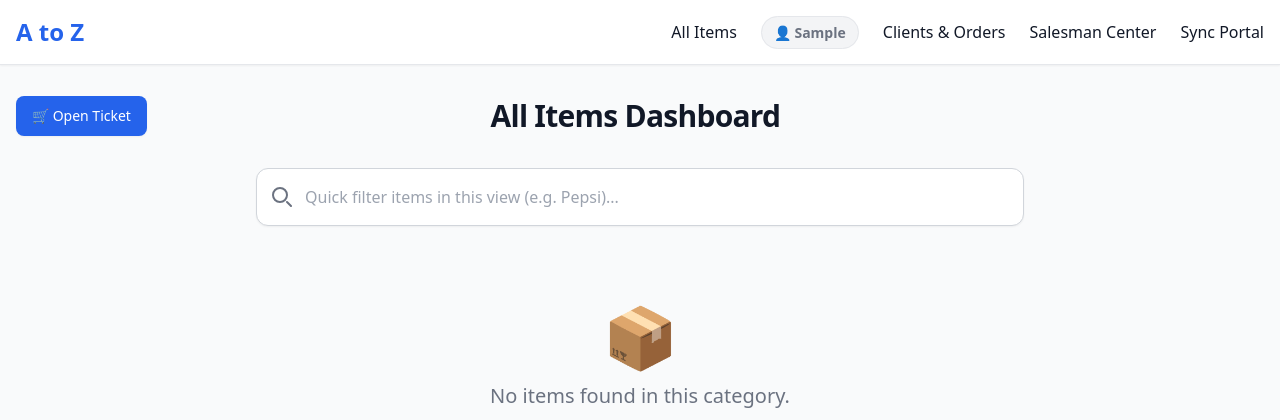
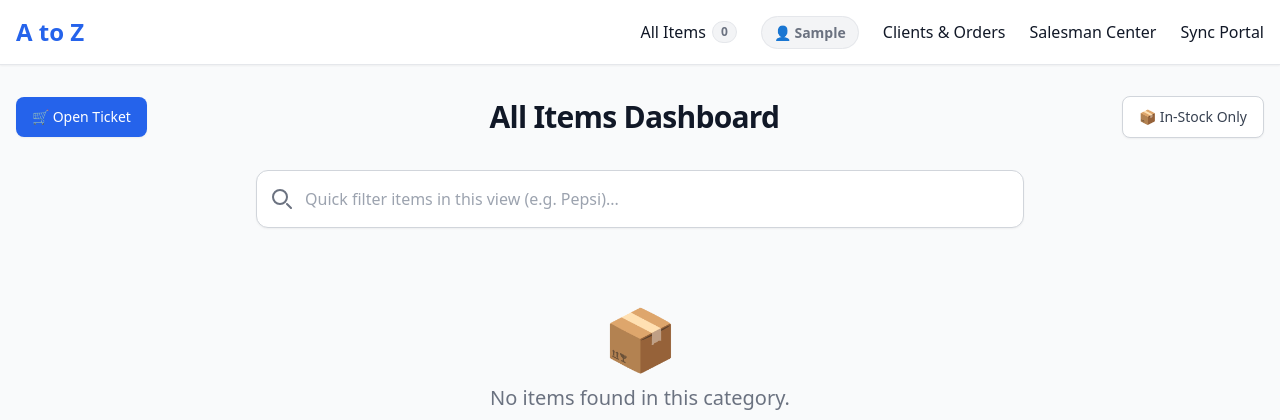
Before and after one commit to Gh-Yeh/wehbegroup, a Django app: page /all-items/ in a window 1280 px wide. Shown: the top 420 px of the page. Run offline with Django 5.2, Linux system fonts and the light colour scheme; the visitor is signed in with stand-in values (Sample User, id 1); data that the repository does not hold is empty; some libraries are stand-ins or nearby versions.

Commit message:
AddingCounter

```diff
--- a/catalog/templates/catalog/base.html
+++ b/catalog/templates/catalog/base.html
@@ -87,9 +87,14 @@
             <li>
               <a
                 href="{% url 'all_items' %}"
-                class="block py-2 px-3 text-gray-900 rounded hover:bg-gray-100 md:hover:bg-transparent md:border-0 md:hover:text-brand-600 md:p-0"
-                >All Items</a
-              >
+                class="py-2 px-3 text-gray-900 rounded hover:bg-gray-100 md:hover:bg-transparent md:border-0 md:hover:text-brand-600 md:p-0 flex items-center gap-1.5"
+                >All Items
+                {% if nav_item_count is not None %}
+                  <span class="inline-flex items-center justify-center px-2 py-0.5 text-xs font-bold text-gray-500 bg-gray-100 border border-gray-200 rounded-full">
+                    {{ nav_item_count }}
+                  </span>
+                {% endif %}
+              </a>
             </li>
 
             <!-- Visible to all logged in users (Admins & Salesmen) -->
--- a/catalog/templates/catalog/item_list.html
+++ b/catalog/templates/catalog/item_list.html
@@ -50,17 +50,37 @@
     {% endif %}
   </h1>
 
-  <!-- Right Side PDF Button (Hidden on All Items to save space) -->
+  <!-- Right Side Actions -->
+  <div class="flex items-center gap-2">
+    <!-- NEW: In-Stock Filter (Admins Only) -->
+    {% if user.is_superuser %}
+      {% if in_stock_only %}
+        <a
+          href="?in_stock=false"
+          class="text-green-800 bg-green-100 hover:bg-green-200 border border-green-300 focus:ring-4 focus:ring-green-100 font-bold rounded-lg text-sm px-4 py-2.5 shadow-sm transition-colors flex items-center gap-2"
+        >
+          ✅ Showing In-Stock
+        </a>
+      {% else %}
+        <a
+          href="?in_stock=true"
+          class="text-gray-700 bg-white hover:bg-gray-50 border border-gray-300 focus:ring-4 focus:ring-gray-100 font-medium rounded-lg text-sm px-4 py-2.5 shadow-sm transition-colors flex items-center gap-2"
+        >
+          📦 In-Stock Only
+        </a>
+      {% endif %}
+    {% endif %}
+
+    <!-- Right Side PDF Button -->
     {% if category and user.is_authenticated %}
     <a
       href="{% url 'item_list_pdf' category.id %}"
-    class="text-green-700 bg-white border border-green-600 hover:bg-green-50 focus:ring-4 focus:ring-green-100 font-medium rounded-lg text-sm px-5 py-2.5 shadow-sm transition-colors flex items-center gap-2"
+      class="text-green-700 bg-white border border-green-600 hover:bg-green-50 focus:ring-4 focus:ring-green-100 font-medium rounded-lg text-sm px-5 py-2.5 shadow-sm transition-colors flex items-center gap-2 hidden md:flex"
     >
       📄 Download PDF
     </a>
-  {% else %}
-  <div class="hidden md:block w-[140px]"></div>
     {% endif %}
+  </div>
 </div>
 
 <!-- Client-Side Category Search Bar -->
--- a/catalog/views.py
+++ b/catalog/views.py
@@ -74,6 +74,14 @@ def get_salesman_margin_percentage(user):
     return 0
 
 
+def get_nav_item_count(request):
+    """NEW: Calculates the total active items for the navbar badge, respecting the stock filter."""
+    in_stock_only = request.GET.get("in_stock") == "true"
+    if in_stock_only:
+        return Item.objects.filter(is_active=True, stock_quantity__gt=0).count()
+    return Item.objects.filter(is_active=True).count()
+
+
 # ==========================================
 # MAIN VIEWS
 # ==========================================
@@ -116,6 +124,7 @@ def category_list(request):
         "cart_items": cart_items,
         "cart_total": cart_total,
         "current_margin": get_salesman_margin_percentage(request.user),
+        "nav_item_count": get_nav_item_count(request),
     }
 
     if query:
@@ -135,8 +144,13 @@ def category_list(request):
 
 def all_items(request):
     is_ordering = request.session.get("is_ordering", False)
+    in_stock_only = request.GET.get("in_stock") == "true"
 
-    items_qs = Item.objects.filter(is_active=True).order_by(Lower("name"))
+    items_qs = Item.objects.filter(is_active=True)
+    if in_stock_only:
+        items_qs = items_qs.filter(stock_quantity__gt=0)
+
+    items_qs = items_qs.order_by(Lower("name"))
     items = apply_salesman_prices(request.user, items_qs)
 
     cart = request.session.get("ticket_cart", {})
@@ -173,7 +187,9 @@ def all_items(request):
             "cart_item_ids": cart_item_ids,
             "cart_total": cart_total,
             "is_all_items_view": True,
+            "in_stock_only": in_stock_only,
             "current_margin": get_salesman_margin_percentage(request.user),
+            "nav_item_count": get_nav_item_count(request),
         },
     )
 
@@ -181,12 +197,18 @@ def all_items(request):
 def item_list(request, category_id):
     is_ordering = request.session.get("is_ordering", False)
     category = get_object_or_404(Category, id=category_id)
+    in_stock_only = request.GET.get("in_stock") == "true"
 
     if request.user.is_authenticated and category.name == "Uncategorized":
-        # NEW: Sort by stock_quantity (highest first), then alphabetically
-        items_qs = category.items.all().order_by('-stock_quantity', Lower("name"))
+        items_qs = category.items.all()
+        if in_stock_only:
+            items_qs = items_qs.filter(stock_quantity__gt=0)
+        items_qs = items_qs.order_by('-stock_quantity', Lower("name"))
     else:
-        items_qs = category.items.filter(is_active=True).order_by(Lower("name"))
+        items_qs = category.items.filter(is_active=True)
+        if in_stock_only:
+            items_qs = items_qs.filter(stock_quantity__gt=0)
+        items_qs = items_qs.order_by(Lower("name"))
 
     items = apply_salesman_prices(request.user, items_qs)
 
@@ -223,7 +245,9 @@ def item_list(request, category_id):
             "cart_items": cart_items,
             "cart_item_ids": cart_item_ids,
             "cart_total": cart_total,
+            "in_stock_only": in_stock_only,
             "current_margin": get_salesman_margin_percentage(request.user),
+            "nav_item_count": get_nav_item_count(request),
         },
     )
 
@@ -337,7 +361,12 @@ def edit_item(request, item_id):
     return render(
         request,
         "catalog/edit_item.html",
-        {"form": form, "item": item, "suggestions": suggestions},
+        {
+            "form": form,
+            "item": item,
+            "suggestions": suggestions,
+            "nav_item_count": get_nav_item_count(request)
+        },
     )
 
 
@@ -376,7 +405,12 @@ def duplicate_category(request, category_id):
         return redirect("item_list", category_id=new_category.id)
 
     return render(
-        request, "catalog/duplicate_category.html", {"category": original_category}
+        request,
+        "catalog/duplicate_category.html",
+        {
+            "category": original_category,
+            "nav_item_count": get_nav_item_count(request)
+        }
     )
 
 
@@ -449,7 +483,6 @@ def sync_inventory(request):
 
                 headers = [str(col).upper().strip() if col else "" for col in rows[0]]
 
-                # Helper to match column headers across changing FoxPro exports
                 def get_column_index(candidates, header_list):
                     for name in candidates:
                         if name in header_list:
@@ -543,7 +576,6 @@ def sync_inventory(request):
                             if item.is_active:
                                 items_updated += 1
                     else:
-                        # Isolated Savepoint 1
                         try:
                             with transaction.atomic():
                                 Item.objects.create(
@@ -555,7 +587,6 @@ def sync_inventory(request):
                                     is_active=False,
                                 )
                         except IntegrityError:
-                            # Isolated Savepoint 2: Duplicate name fallback
                             try:
                                 with transaction.atomic():
                                     Item.objects.create(
@@ -584,7 +615,11 @@ def sync_inventory(request):
 
         return redirect("sync_inventory")
 
-    return render(request, "catalog/upload_inventory.html")
+    return render(
+        request,
+        "catalog/upload_inventory.html",
+        {"nav_item_count": get_nav_item_count(request)}
+    )
 
 
 # ==========================================
@@ -737,6 +772,7 @@ def checkout(request):
             "cart_total": cart_total,
             "clients": clients,
             "current_margin": get_salesman_margin_percentage(request.user),
+            "nav_item_count": get_nav_item_count(request),
         },
     )
 
@@ -759,6 +795,7 @@ def client_list(request):
         {
             "clients": clients,
             "current_margin": get_salesman_margin_percentage(request.user),
+            "nav_item_count": get_nav_item_count(request),
         },
     )
 
@@ -787,6 +824,7 @@ def client_detail(request, client_id):
             "client": client,
             "orders": orders,
             "current_margin": get_salesman_margin_percentage(request.user),
+            "nav_item_count": get_nav_item_count(request),
         },
     )
 
@@ -814,6 +852,7 @@ def order_detail(request, order_id):
             "order_items": order_items,
             "client_order_number": client_order_number,
             "current_margin": get_salesman_margin_percentage(request.user),
+            "nav_item_count": get_nav_item_count(request),
         },
     )
 
@@ -1015,7 +1054,10 @@ def salesman_dashboard(request):
     return render(
         request,
         "catalog/salesman_dashboard.html",
-        {"dashboard_data": dashboard_data},
+        {
+            "dashboard_data": dashboard_data,
+            "nav_item_count": get_nav_item_count(request),
+        },
     )
 
 
```
Lines whose indentation alone changed are shown as unchanged.
